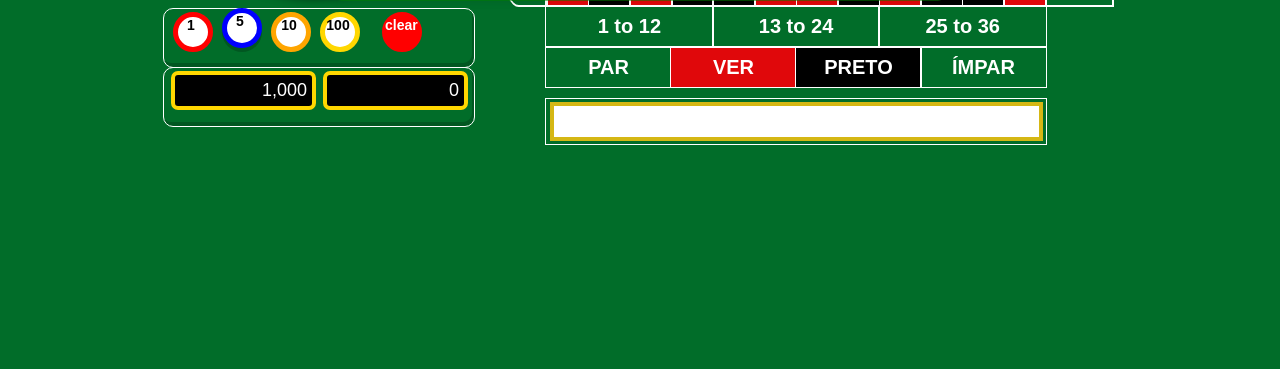
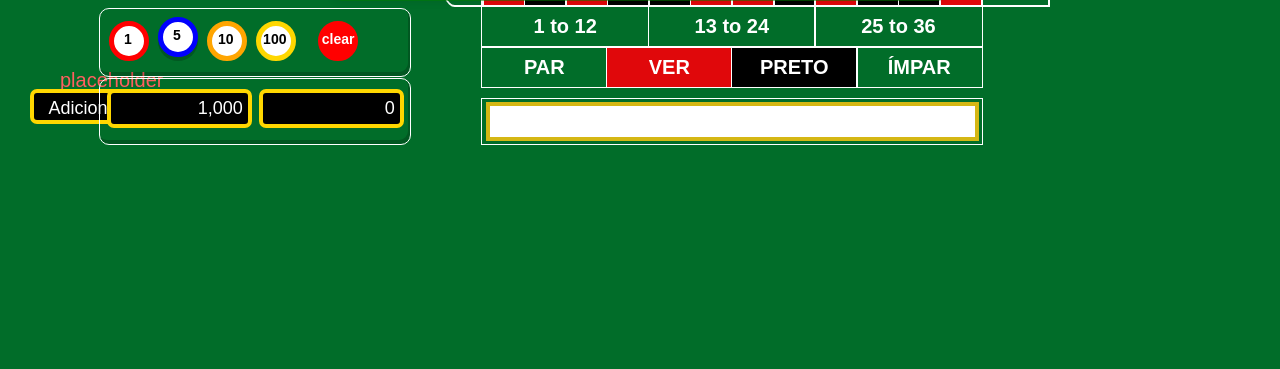
Before and after one commit to imztx/jogo-roleta, a Django app: page /roleta in a window 1280 px wide; the page is wider, and only the part inside the window is pictured. Shown: the part 431-800 px from the top of that part. Run offline with Django 5.2, Linux system fonts and the light colour scheme; the visitor is signed in with stand-in values (Sample User, id 1); data comes from the database, SQL or seed files in the repository; some libraries are stand-ins or nearby versions; some web fonts are replaced.

Commit message:
aprimoramento roleta

```diff
--- a/lasvegas/static/polls/roleta.css
+++ b/lasvegas/static/polls/roleta.css
@@ -121,6 +121,7 @@
 
 /*betting table*/
 #betting_board{
+	margin-left: 15%;
 	width: 500px;
     height: 315px;
     border: 1px solid;
@@ -309,7 +310,7 @@
 .spinBtn{
 	position: absolute;
 	margin-top: 329px;
-	margin-left: -392px;
+	margin-left: -352px;
 	font-size: 15px;
 	cursor: pointer;
 	background-color: #ffec00;
@@ -339,8 +340,14 @@
 	box-shadow: inset -2px -4px rgb(0 0 0 / 20%);
 }
 
+.chipDeck {
+	padding-top: 12px;
+
+}
+
 .bankContainer{
-	margin-top: -21px;
+	margin-top: -10px;
+	padding-top: 10px;
 }
 
 .cdChip{
@@ -358,7 +365,8 @@
 .cdChipSpan{
 	display: inherit;
 	position: relative;
-	top: -1px;
+	top: 4px;
+	left: 1px;
 	width: 26px;
 	font-weight: bold;
 	font-size: 14px;
@@ -887,3 +895,57 @@
     background-color: rgb(14, 108, 14);
     color: white;
 }
+
+.adicionarpontos {
+	position: absolute;
+	width: 190px;
+	height: 35px;
+	top: 520px;
+	left: 30px;
+    color: white;
+    background-color: #000;
+    padding: 3px;
+    text-decoration: none;
+    font-size: 18px;
+	padding: 5px;
+    border: 4px solid gold;
+    border-radius: 7px;
+    text-align: center;
+}
+
+.adicionarpontos:hover {
+	cursor: pointer;
+	background-color: #016D29;
+	color: gold;
+}
+
+.caixa_roleta {
+	position: relative;
+	width: 1520px;
+	top: -55px;
+}
+
+#roleta {
+    position: absolute;
+    top: -50%;
+    left: 11.5%;
+    z-index: 0;
+    max-width: 440px;
+    transition-duration: 0s;
+}
+
+.bola {
+    position: absolute;
+    height: 160.5px;
+    top: 138px;
+    left: 24.99%;
+    z-index: 1;
+}
+
+.aviso_sem_saldo {
+	position: absolute;
+	top: 480px;
+	left: 60px;
+	font-size: 20px;
+	color: rgb(255, 95, 95);
+}
--- a/lasvegas/static/polls/roleta.js
+++ b/lasvegas/static/polls/roleta.js
@@ -1,10 +1,36 @@
+
+
+const data = document.currentScript.dataset;
+var balance = parseFloat(data.balance);
+
 let bankValue = 1000;
+
+function add_credit(){
+	if (balance > 100){
+		balance = balance - 100
+		document.getElementById("saldo_user").innerHTML = "<i class='fas fa-coins'></i>&nbsp;Saldo: " + balance + ",0";
+		bankValue += 100
+		document.getElementById('bankSpan').innerText = '' + bankValue.toLocaleString("en-GB") + '';
+		document.getElementById('betSpan').innerText = '' + currentBet.toLocaleString("en-GB") + '';
+	}
+	// else {
+	document.getElementsByClassName("aviso_sem_saldo").innerHTML = "Saldo insuficiente";
+	document.querySelector("aviso_sem_saldo").style.transform = 'rotate(15deg);';
+	// }
+}
+
+const casa = {
+    0: '0', 1: '32', 2: '15', 3: '19', 4: '4', 5: '21', 6: '2', 7: '25', 8: '17', 9: '34', 10: '6', 11: '27', 12: '13', 13: '36', 14: '11', 15: '30', 16: '8', 17: '23', 18: '10', 19: '5', 20: '24', 21: '16', 22: '33', 23: '1', 24: '20', 25: '14', 26: '31', 27: '9', 28: '22', 29: '18', 30: '29', 31: '7', 32: '28', 33: '12', 34: '35', 35: '3', 36: '26', 37: '0'
+}
+
+
 let currentBet = 0;
 let wager = 5;
 let lastWager = 0;
 let bet = [];
 let numbersBet = [];
 let previousNumbers = [];
+let winningSpin = 0;
 
 let numRed = [1, 3, 5, 7, 9, 12, 14, 16, 18, 19, 21, 23, 25, 27, 30, 32, 34, 36];
 let wheelnumbersAC = [0, 26, 3, 35, 12, 28, 7, 29, 18, 22, 9, 31, 14, 20, 1, 33, 16, 24, 5, 10, 23, 8, 30, 11, 36, 13, 27, 6, 34, 17, 25, 2, 21, 4, 19, 15, 32];
@@ -19,7 +45,7 @@
 let ballTrack = document.getElementsByClassName('ballTrack')[0];
 
 function resetGame(){
-	bankValue = 1000;
+	bankValue = 0;
 	currentBet = 0;
 	wager = 5;
 	bet = [];
@@ -31,7 +57,7 @@
 }
 
 function startGame(){
-	buildWheel();
+	// buildWheel();
 	buildBettingBoard();
 }
 
@@ -497,8 +523,7 @@
 }
 
 function spin(){
-	var winningSpin = Math.floor(Math.random() * 37);
-	spinWheel(winningSpin);
+	rodar_roleta();
 	setTimeout(function(){
 		if(numbersBet.includes(winningSpin)){
 			let winValue = 0;
@@ -606,32 +631,53 @@
 	}
 }
 
-function spinWheel(winningSpin){
-	for(i = 0; i < wheelnumbersAC.length; i++){
-		if(wheelnumbersAC[i] == winningSpin){
-			var degree = (i * 9.73) + 362;
-		}
-	}
-	wheel.style.cssText = 'animation: wheelRotate 5s linear infinite;';
-	ballTrack.style.cssText = 'animation: ballRotate 1s linear infinite;';
 
-	setTimeout(function(){
-		ballTrack.style.cssText = 'animation: ballRotate 2s linear infinite;';
-		style = document.createElement('style');
-		style.type = 'text/css';
-		style.innerText = '@keyframes ballStop {from {transform: rotate(0deg);}to{transform: rotate(-'+degree+'deg);}}';
-		document.head.appendChild(style);
-	}, 2000);
-	setTimeout(function(){
-		ballTrack.style.cssText = 'animation: ballStop 3s linear;';
-	}, 6000);
-	setTimeout(function(){
-		ballTrack.style.cssText = 'transform: rotate(-'+degree+'deg);';
-	}, 9000);
-	setTimeout(function(){
-		wheel.style.cssText = '';
-		style.remove();
-	}, 10000);
+
+var current_roulette_rotation = 0;
+var current_ball_rotation = 0;
+
+function sleep(ms) {
+    return new Promise(resolve => setTimeout(resolve, ms));
+}
+
+
+
+async function rodar_roleta() {
+
+    document.getElementById("roleta").style.transitionDuration = '8s';
+    document.getElementById("bola").style.transitionDuration = '9s';
+
+    current_roulette_rotation += 1080 + (Math.floor(Math.random()*37))*(360/37);
+    current_ball_rotation += 4320 + (Math.floor(Math.random()*37))*(360/37);
+
+    document.querySelector("#roleta").style.transform = 'rotate(' + current_roulette_rotation + 'deg)';
+    document.querySelector("#bola").style.transform = 'rotate(' + current_ball_rotation + 'deg)';
+
+    if (current_ball_rotation%360 < current_roulette_rotation%360) {
+        var diff = current_ball_rotation%360 - current_roulette_rotation%360 + 360
+    } else {
+        var diff = current_ball_rotation%360 - current_roulette_rotation%360
+    }
+
+
+    if (Math.round(diff/(360/37)) == 0 || Math.round(diff/(360/37)) == 37) {
+        var cor = 'Verde'
+    } else if (Math.round(diff/(360/37))%2 == 1) {
+        var cor = 'Vermelho'
+    } else {
+        var cor = 'Preto'
+    }
+
+    await sleep(8000);
+
+
+    document.getElementById("roleta").style.transitionDuration = '0s';
+    document.getElementById("bola").style.transitionDuration = '0s';
+
+	let casa_certa = parseInt(casa[Math.round(diff/(360/37))]);
+
+	winningSpin = casa_certa;
+
 }
 
 function removeChips(){
--- a/lasvegas/templates/roleta/index.html
+++ b/lasvegas/templates/roleta/index.html
@@ -14,6 +14,7 @@
         <script src="https://cdn.jsdelivr.net/npm/bootstrap@5.3.3/dist/js/bootstrap.bundle.min.js"
         integrity="sha384-YvpcrYf0tY3lHB60NNkmXc5s9fDVZLESaAA55NDzOxhy9GkcIdslK1eN7N6jIeHz" crossorigin="anonymous">
     </script>
+        <script src="{% static 'polls/roleta.js' %}" defer data-balance="{{ balance }}"></script>
 </head>
 <header>
 
@@ -25,8 +26,14 @@
         <button onclick="fecharMensagem()">Começar</button>
     </div>
 
+    <div class="caixa_roleta">
+        <img src="{% static 'polls/roleta.png' %}" alt="" class="roleta" id="roleta">
+        <img src="{% static 'polls/bola.png' %}" alt="" class="bola" id="bola">
+    </div>
+
+
     <div class="container mt-5">
-        <p class="saldo"><i class="fas fa-coins"></i>&nbsp;Saldo: {{ balance }}</p>
+        <p class="saldo" id="saldo_user"><i class="fas fa-coins"></i>&nbsp;Saldo: {{ balance }}</p>
 
         <span>
             <a class="logout" href="{% url 'lasvegas:user_logout' %}">Sair</a>
@@ -34,13 +41,17 @@
     </div>
 
 
-    <script src="{% static 'polls/roleta.js' %}"></script>
     <script type="text/javascript">
         function fecharMensagem() {
             var caixa = document.querySelector('.caixa');
             caixa.style.display = 'none';
         }
     </script>
+
+    <p class="aviso_sem_saldo" id="aviso_sem_saldo">placeholder</p>
+    <button id="botaoteste" class="adicionarpontos" onclick="add_credit()">Adicionar mais 100</button>
+
+
 </body>
 
 </html>
```
Lines whose indentation alone changed are shown as unchanged.
